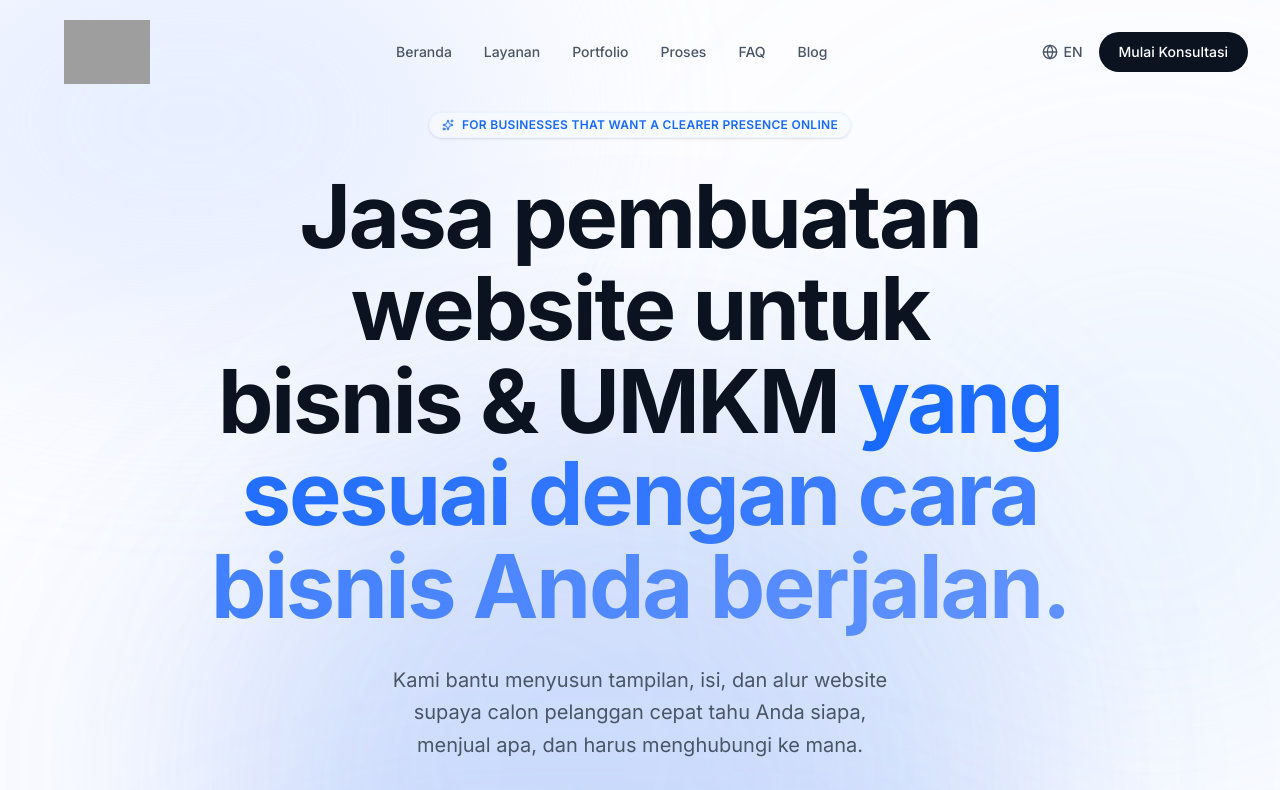
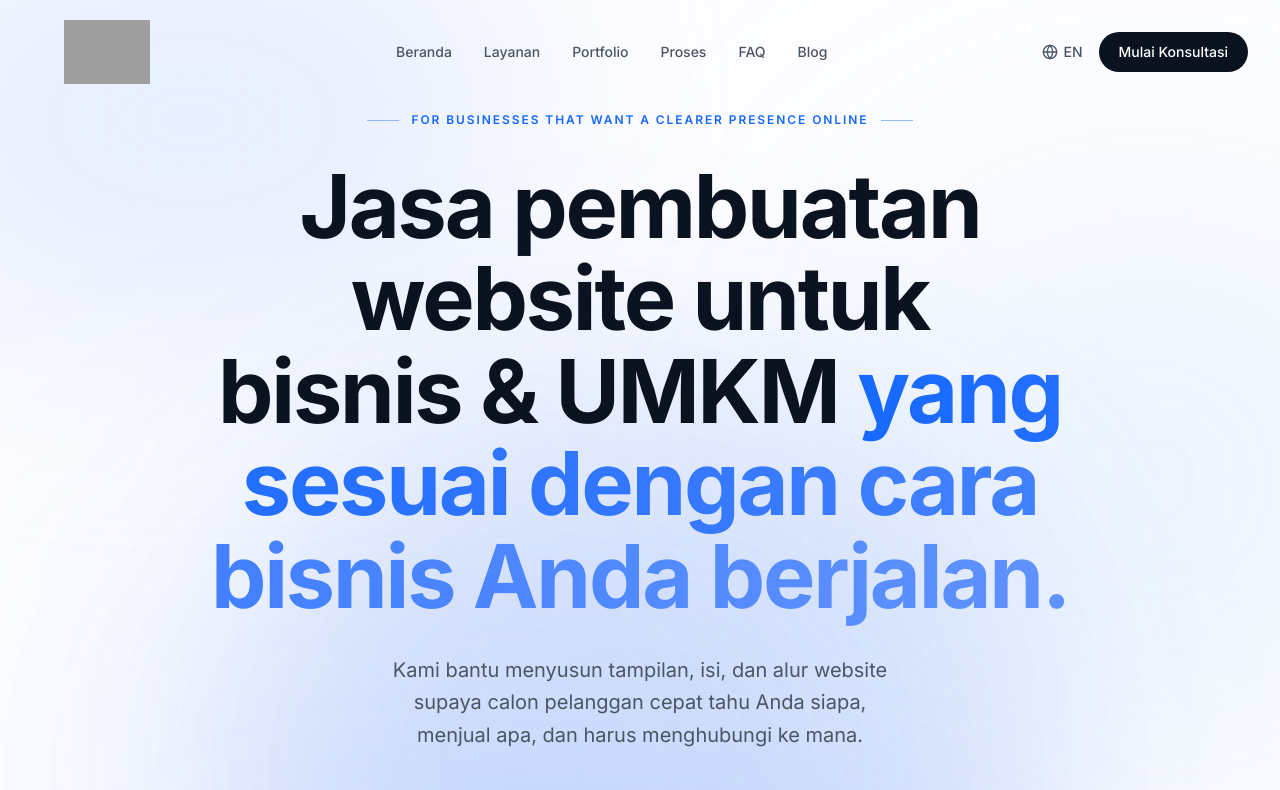
Before and after one commit to barrack3030-wq/NAKAMA-DIGITAL-UPGRADE, a React (Vite) app: page / in a window 1280 px wide. Shown: the top 790 px of the page. Built offline with nearby package versions, Linux system fonts and the light colour scheme; grey boxes are pictures that could not be loaded.

Commit message:
UX: remove generic hero badge treatment

```diff
--- a/src/components/Hero.tsx
+++ b/src/components/Hero.tsx
@@ -1,6 +1,6 @@
 import React from 'react';
 import { motion, useScroll, useTransform } from 'motion/react';
-import { ArrowRight, Sparkles } from 'lucide-react';
+import { ArrowRight } from 'lucide-react';
 import { useLanguage } from '../context/LanguageContext';
 
 export default function Hero() {
@@ -15,15 +15,16 @@ export default function Hero() {
       <div className="absolute top-1/2 left-1/2 -translate-x-1/2 -translate-y-1/2 w-[800px] h-[800px] bg-brand-500/15 blur-[120px] rounded-full pointer-events-none -z-10" />
 
       <div className="max-w-7xl mx-auto px-6 lg:px-8 text-center relative z-10">
-        <motion.div
+        <motion.p
           initial={{ opacity: 0, y: 20 }}
           animate={{ opacity: 1, y: 0 }}
           transition={{ duration: 0.8, ease: [0.16, 1, 0.3, 1] }}
-          className="inline-flex items-center gap-2 px-3 py-1 rounded-full bg-brand-50/80 backdrop-blur-md border border-brand-100/50 text-brand-600 text-xs font-semibold tracking-wide uppercase mb-8 shadow-sm"
+          className="flex items-center justify-center gap-3 text-xs font-semibold tracking-[.16em] text-brand-600 uppercase mb-8"
         >
-          <Sparkles className="w-3 h-3" />
+          <span className="h-px w-8 bg-brand-300" />
           <span>{t.hero.eyebrow}</span>
-        </motion.div>
+          <span className="h-px w-8 bg-brand-300" />
+        </motion.p>
 
         <motion.h1
           initial={{ opacity: 0, y: 30 }}
```
